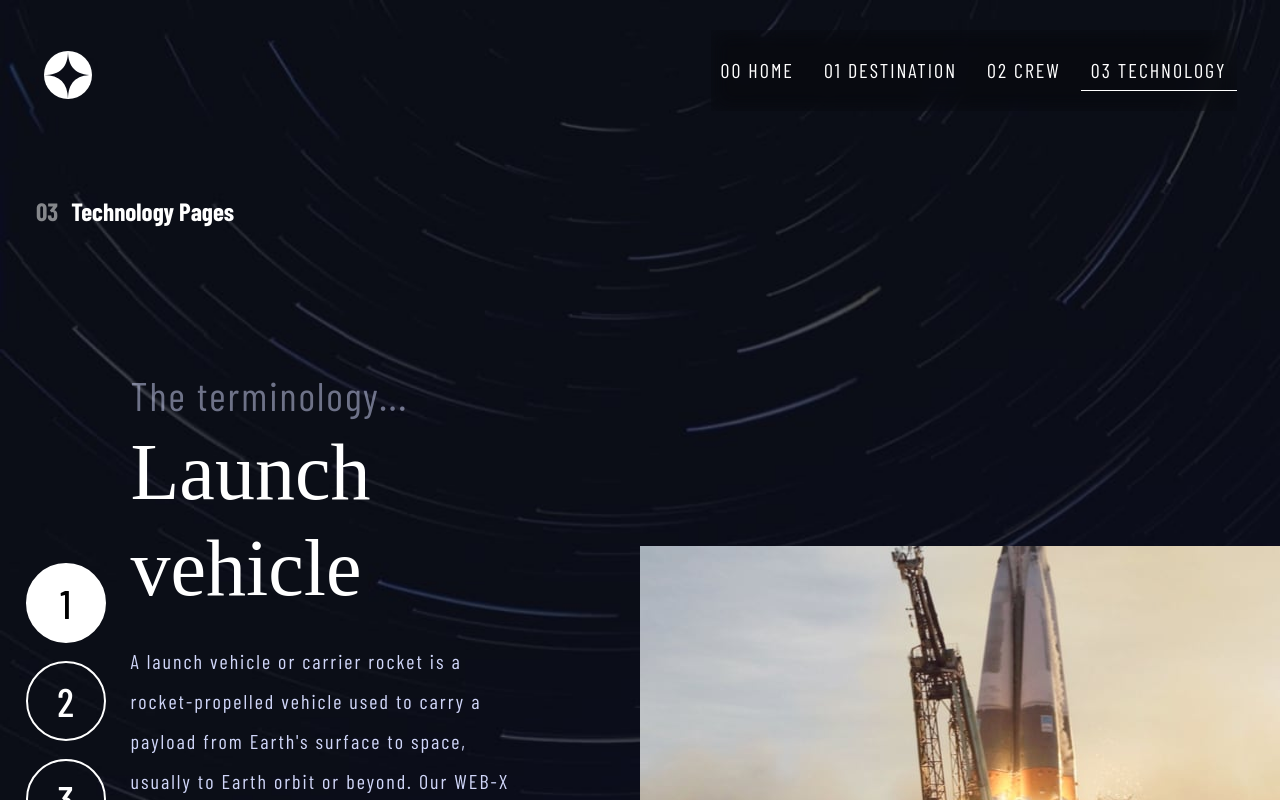
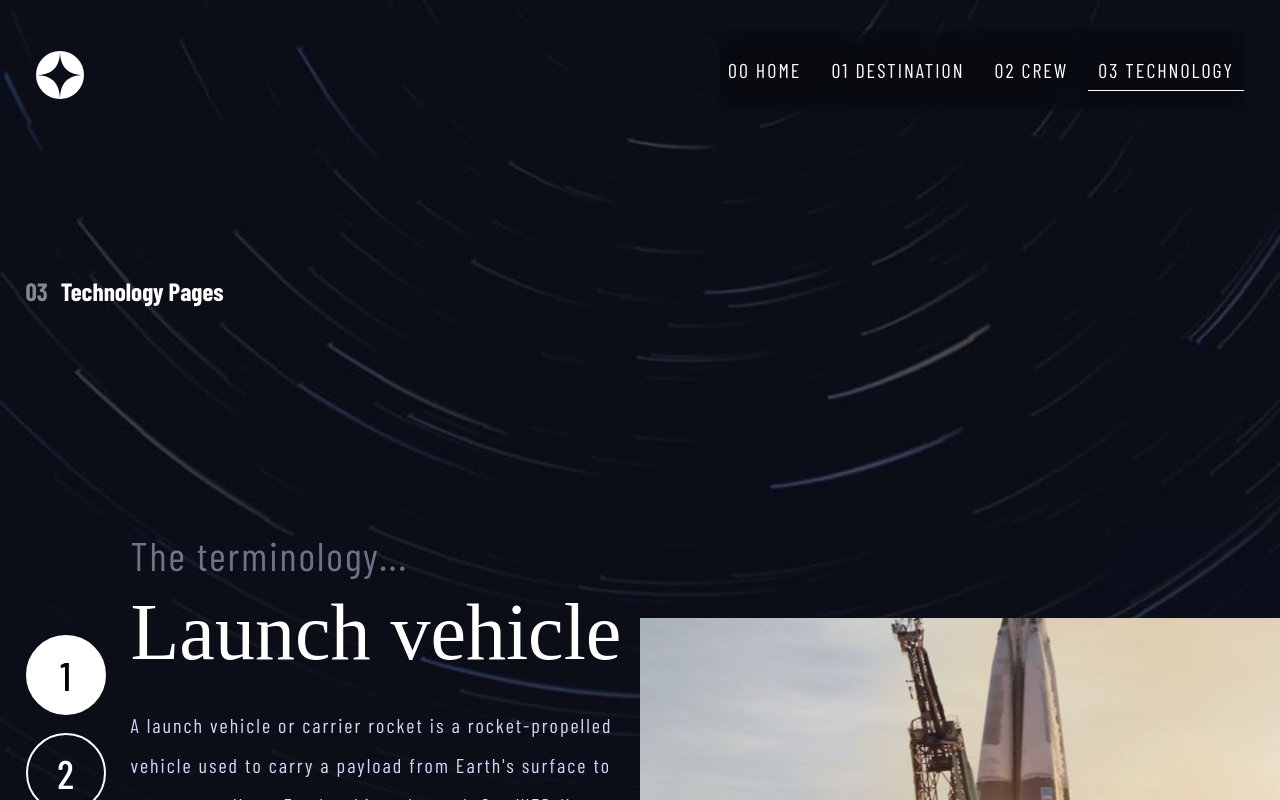
Before and after one commit to agun36/space-tourism-website-main-dev, a React (Vite) app: page /technology in a window 1280 px wide. Shown: the top 800 px of the page. Built offline with nearby package versions, Linux system fonts and the light colour scheme; a web font is replaced by a local one.

Commit message:
modifie crewpages

```diff
--- a/src/components/spaceTouristLayout/styles.scss
+++ b/src/components/spaceTouristLayout/styles.scss
@@ -237,10 +237,11 @@ section {
 
 
                 .tech-picture {
-                    @media (min-width: 576px) and (max-width: 968.98px) {
+                    @media (min-width: 576px) and (max-width: 1024px) {
                         picture {
                             img {
                                 width: 100%;
+                                min-height: 100vh !important;
                             }
                         }
                     }
@@ -260,6 +261,10 @@ section {
                         font-weight: 400;
                         font-style: normal;
                         font-size: 8rem;
+
+                        @media (min-width: 300px) and (max-width: 1200px) {
+                            font-size: 5rem;
+                        }
                     }
 
                     p {
--- a/src/pages/crewPages.tsx
+++ b/src/pages/crewPages.tsx
@@ -39,7 +39,7 @@ export const CrewPages = () => {
 
                     </div>
                     <div className='col-sm-12 col-md-7 d-flex justify-content-center'>
-                        <img src={currentCrew.images.png} alt="Crew member" className='min-vh-100 img-fluid' />
+                        <img src={currentCrew.images.png} alt="Crew member" className='min-vh-100' />
                     </div>
                 </div>
             </div>
--- a/src/pages/technologyPages.tsx
+++ b/src/pages/technologyPages.tsx
@@ -11,24 +11,24 @@ export const TechnologyPages = () => {
     };
 
     return (
-        <div className='technology  d-flex flex-column  px-md-4 px-sm-0 min-vh-100'>
-            <div className='mt-sm-0 mt-md-5 px-4'>
+        <div className='technology row row-cols-lg-2  flex-lg-column  px-md-4 px-sm-0 min-vh-100'>
+            <div className='mt-sm-0 mt-md-5 px-4 col-12 col-lg-12'>
                 <Navigation />
             </div>
-            <div className='row row-col-1 align-items-center justify-content-center  justify-content-md-center  mx-auto '>
-                <div className='text-white-000 my-8 mt-md-8 col-12 d-flex justify-content-center justify-content-sm-start justify-content-md-start px-4'>
+            <div className='col-12 col-lg-12 row row-cols-lg-1    flex-lg-column align-items-center justify-content-md-center   mx-auto my-lg-8'>
+                <div className='text-white-000 my-8 mt-md-8 col-12 col-lg-12 d-flex  justify-content-center justify-content-sm-start justify-content-md-start '>
                     <h1 className='d-flex gap-2'><span className='opacity-50'>03</span>Technology Pages</h1>
                 </div>
-                <div className="about-technology col-12   row row-sm-col-1 align-items-sm-center justify-content-sm-center me-md-auto  min-vh-50">
+                <div className="about-technology col-12 col-lg-12 flex-lg-row   row row-sm-col-1 align-items-sm-center justify-content-sm-center me-md-auto my-lg-8 ">
 
                     <div className='tech-picture  col-md-6 col-sm-12 ms-md-auto order-1 order-md-2 order-sm-2'>
                         <picture className='pic '>
                             <source srcSet={currentTechnology.images.landscape} media="(min-width: 768px)" />
-                            <img src={currentTechnology.images.portrait} alt="Technology" className='w-100 w-md-auto w-sm-wide ' />
+                            <img src={currentTechnology.images.portrait} alt="Technology" className='w-100 w-md-auto w-sm-wide min-vh-50' />
                         </picture>
                     </div>
 
-                    <div className='col-md-5 col-sm-12 d-flex flex-column flex-sm-column flex-md-row  align-items-sm-center justify-content-sm-center   gap-5  text-center text-md-start text-lg-start  mt-6 mb-6 order-2 order-md-1'>
+                    <div className='col-md-6 col-sm-12 d-flex flex-column flex-sm-column flex-md-row  align-items-sm-center justify-content-sm-center   gap-5  text-center text-md-start text-lg-start  mt-6 mb-6 order-2 order-md-1'>
                         <div className='d-flex  flex-md-column align-items-center justify-content-center   gap-4 about-technology_dots'>
                             <span onClick={() => handleSpanClick(0)} className={currentTechnology === Data.technology[0] ? 'active' : ''}>1</span>
                             <span onClick={() => handleSpanClick(1)} className={currentTechnology === Data.technology[1] ? 'active' : ''}>2</span>
```
